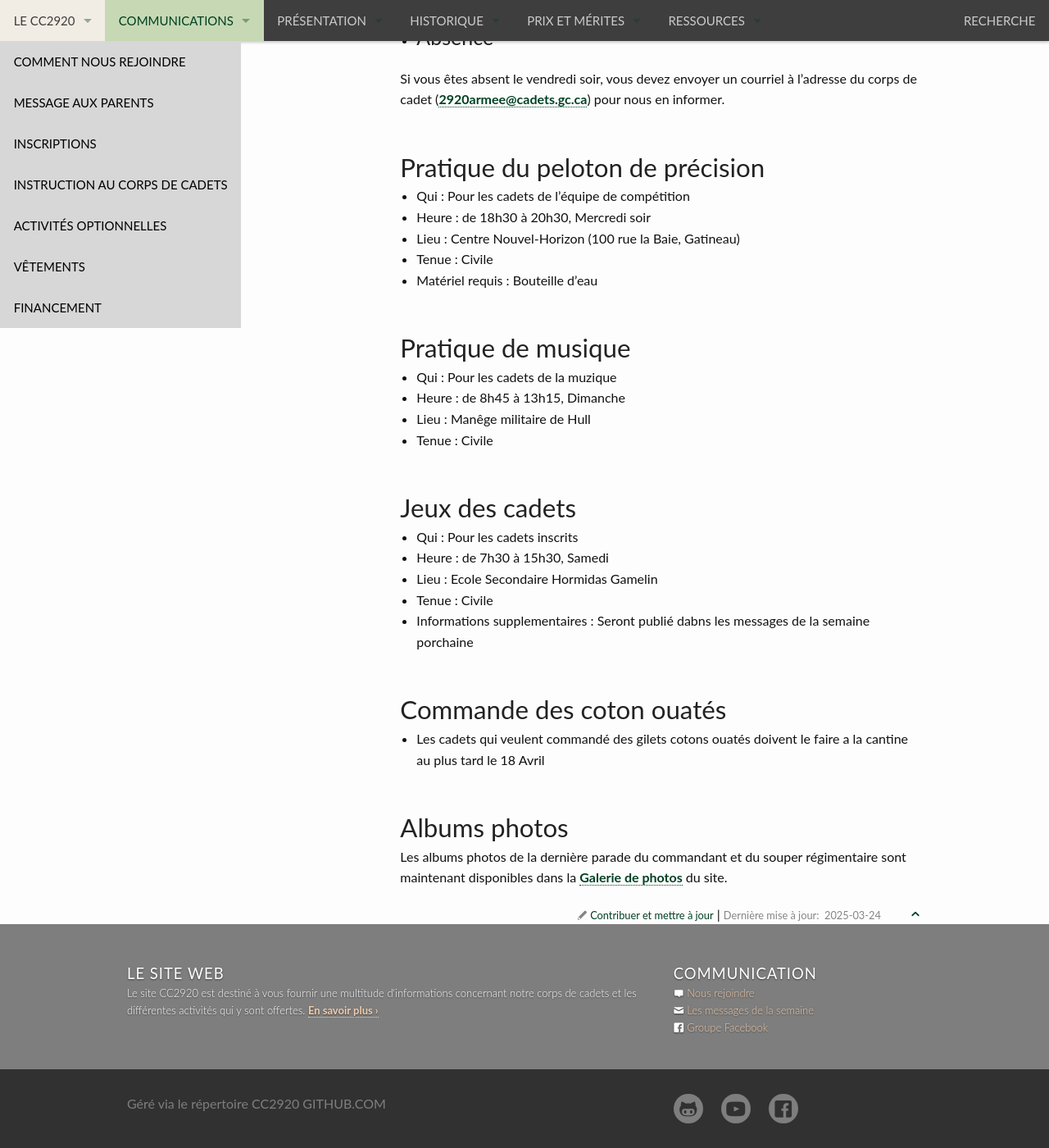
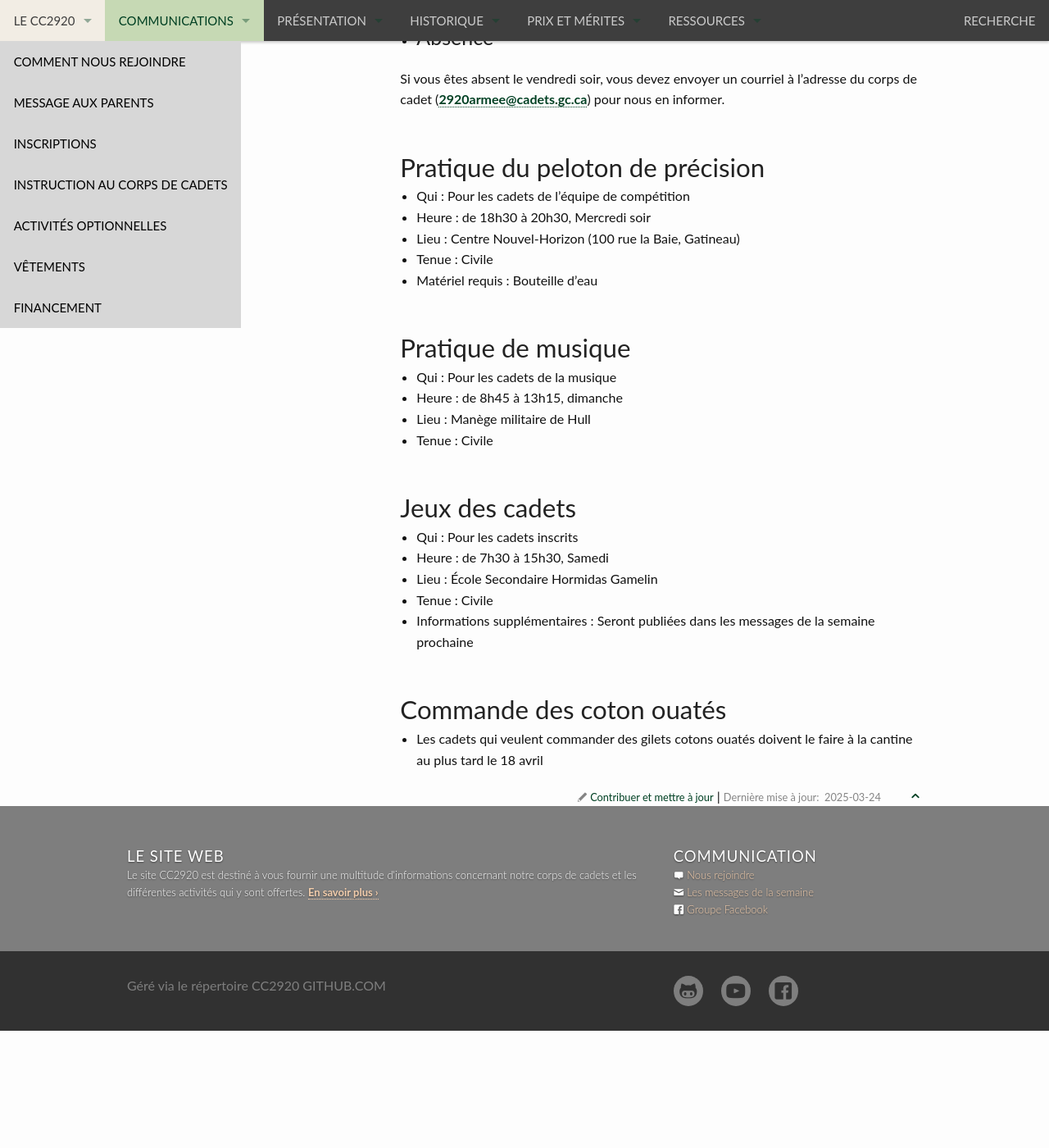
Before and after one commit to CC2920/web, a Jekyll site: the page built from _communications/messages.md, in a window 1280 px wide and 1400 px high, scrolled down 922 px. Shown: the whole window at 82% size. Built offline with Jekyll 4.4.1, drawn with Linux system fonts in a browser that asks for light colours; after the commit the page ends 2179 px from its top, so only the background shows below that; some of the changed text lies outside the part shown.

Commit message:
Update messages.md

```diff
--- a/_communications/messages.md
+++ b/_communications/messages.md
@@ -41,23 +41,19 @@ Si vous êtes absent le vendredi soir, vous devez envoyer un courriel à l'adres
 
 ## Pratique de musique
 
-- Qui :  Pour les cadets de la muzique
-- Heure : de 8h45 à 13h15, Dimanche
-- Lieu : Manêge militaire de Hull
+- Qui :  Pour les cadets de la musique
+- Heure : de 8h45 à 13h15, dimanche
+- Lieu : Manège militaire de Hull
 - Tenue : Civile
 
 ## Jeux des cadets
 
 - Qui :  Pour les cadets inscrits
 - Heure : de 7h30 à 15h30, Samedi
-- Lieu : Ecole Secondaire Hormidas Gamelin
+- Lieu : École Secondaire Hormidas Gamelin
 - Tenue : Civile
-- Informations supplementaires : Seront publié dabns les messages de la semaine porchaine
+- Informations supplémentaires : Seront publiées dans les messages de la semaine prochaine
 
 ## Commande des coton ouatés
 
-- Les cadets qui veulent commandé des gilets cotons ouatés doivent le faire a la cantine au plus tard le 18 Avril
-
-## Albums photos
-
-Les albums photos de la dernière parade du commandant et du souper régimentaire sont maintenant disponibles dans la [Galerie de photos](https://cc2920.ca/prix/photos/#2024-2025) du site.
+- Les cadets qui veulent commander des gilets cotons ouatés doivent le faire à la cantine au plus tard le 18 avril
```
Also changed, not shown: other parts of _communications/messages.md (+2 -2 lines).
